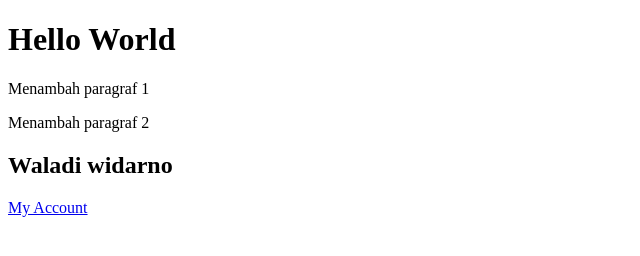
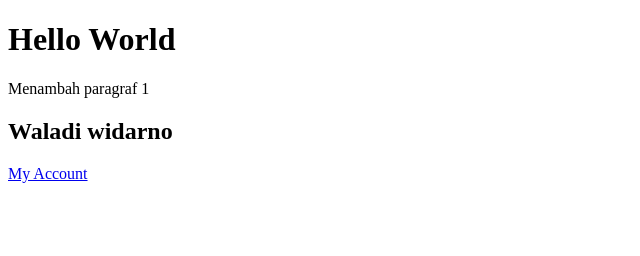
Before and after one commit to waladi173040127/rekweb-latihan1, a plain HTML site: page index.html in a window 1280 px wide. Shown: the whole page, without its empty margins (0-640 px from the left). Drawn offline with Linux system fonts and the light colour scheme.

Commit message:
menghapus paragraf 2 di index.html

```diff
--- a/index.html
+++ b/index.html
@@ -7,7 +7,7 @@
 <body>
 	<h1>Hello World</h1>
 	<p>Menambah paragraf 1</p>
-	<p>Menambah paragraf 2</p>
+
 	<h2>Waladi widarno</h2>
 	<a href="#">My Account</a>
 </body>
```
